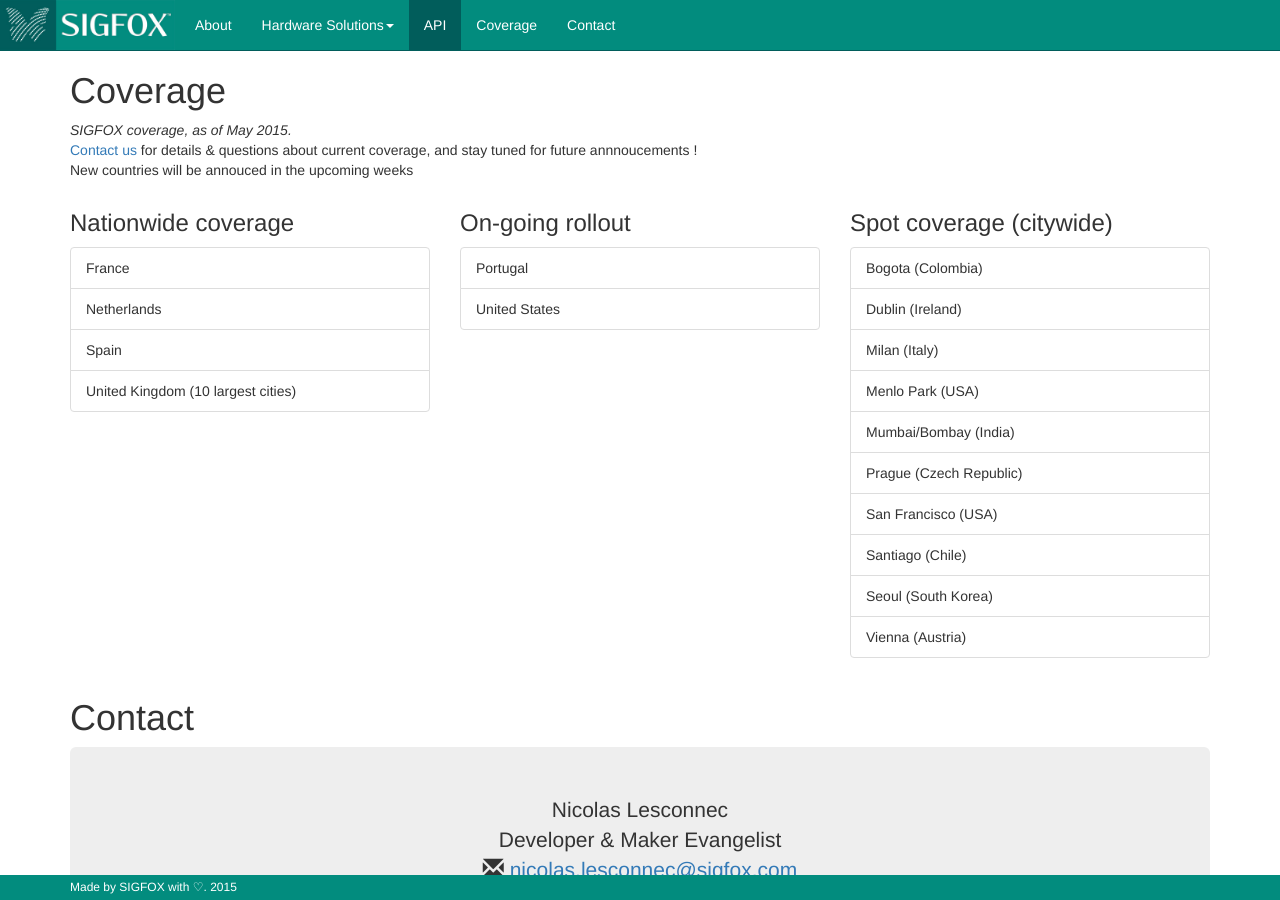
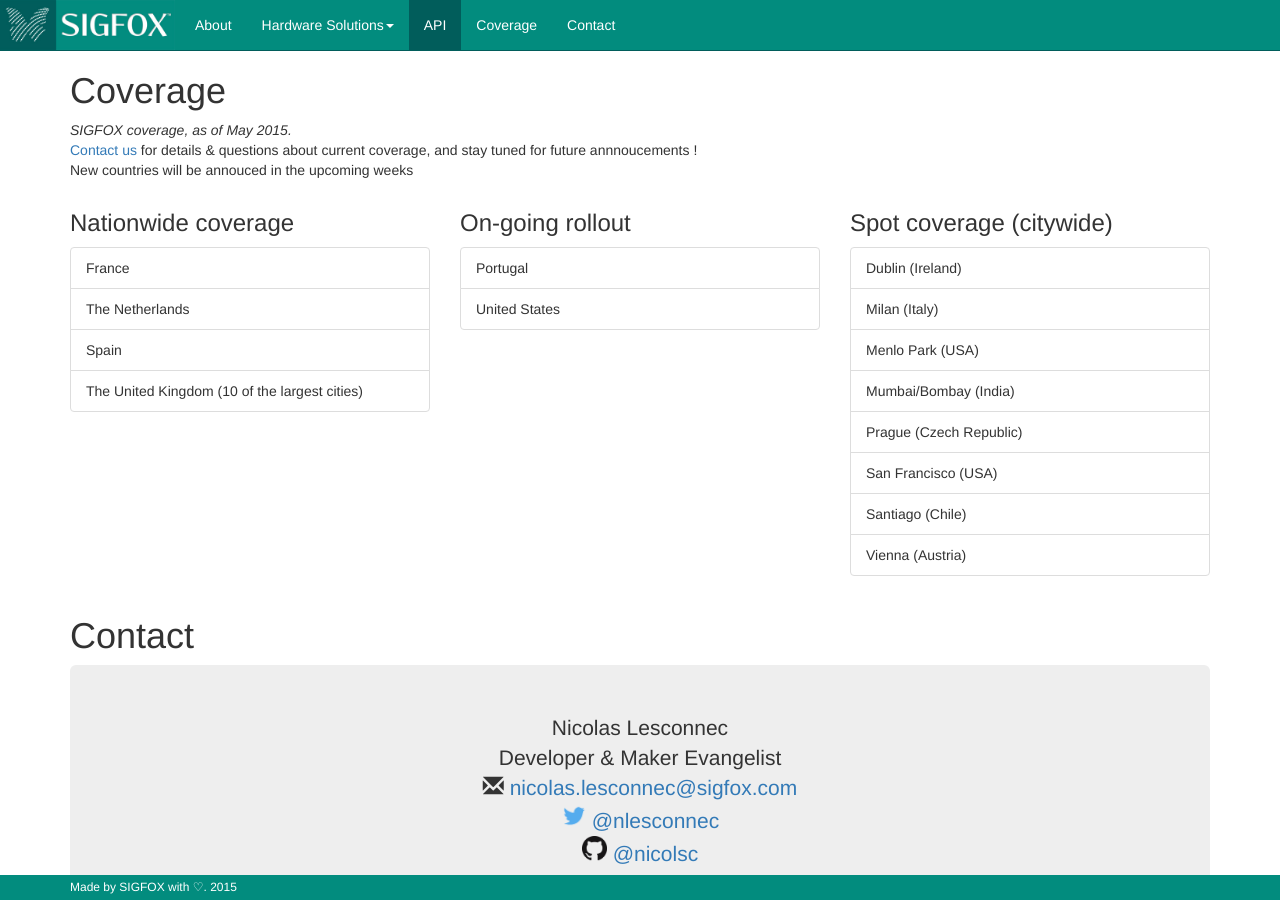
Before and after one commit to sigfox/makers.sigfox.com, a Jekyll site: the page built from index.html, in a window 1280 px wide and 900 px high, scrolled down 5433 px. Built offline with Jekyll 4.4.1, drawn with Linux system fonts in a browser that asks for light colours.

Commit message:
Fixed coverage info & typos Bogota & Seoul are private tests right now, not accessible to public use

```diff
--- a/index.html
+++ b/index.html
@@ -475,9 +475,9 @@
         <h3>Nationwide coverage</h3>
         <div class="list-group">
           <p class="list-group-item">France</p>
-          <p class="list-group-item">Netherlands</p>
+          <p class="list-group-item">The Netherlands</p>
           <p class="list-group-item">Spain</p>
-          <p class="list-group-item">United Kingdom (10 largest cities)</p>
+          <p class="list-group-item">The United Kingdom (10 of the largest cities)</p>
         </div>
       </div>
       <div class="col-sm-4">
@@ -490,7 +490,6 @@
       <div class="col-sm-4">
         <h3>Spot coverage (citywide)</h3>
         <div class="list-group">
-          <p class="list-group-item">Bogota (Colombia)</p>
           <p class="list-group-item">Dublin (Ireland)</p>
           <p class="list-group-item">Milan (Italy)</p>
           <p class="list-group-item">Menlo Park (USA)</p>
@@ -498,7 +497,6 @@
           <p class="list-group-item">Prague (Czech Republic)</p>
           <p class="list-group-item">San Francisco (USA)</p>
           <p class="list-group-item">Santiago (Chile)</p>
-          <p class="list-group-item">Seoul (South Korea)</p>
           <p class="list-group-item">Vienna (Austria)</p>
         </div>
       </div>
```
